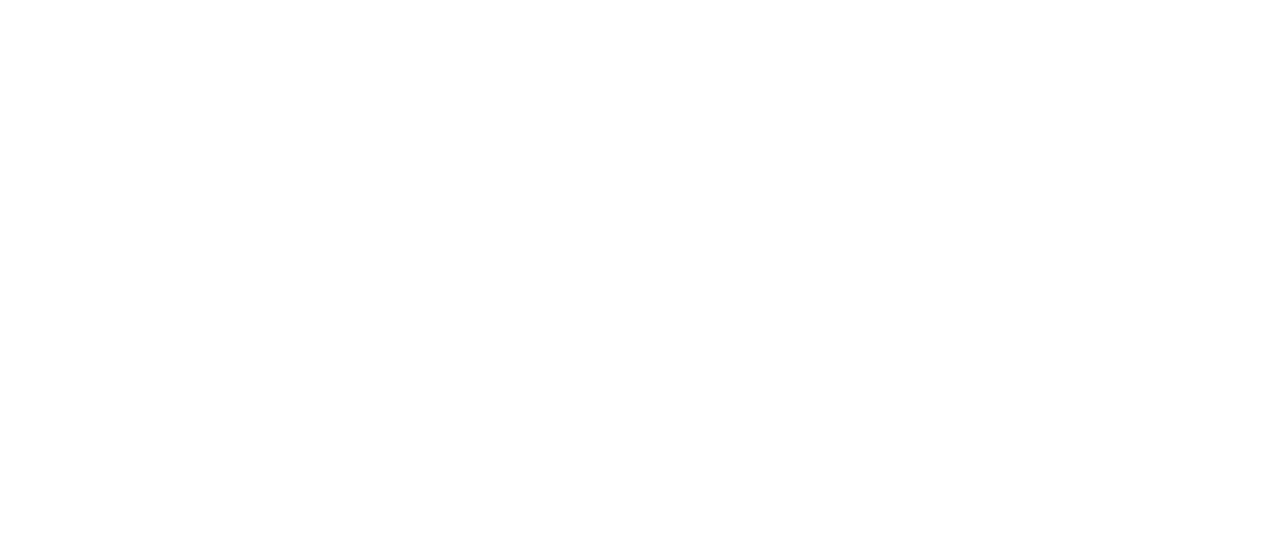
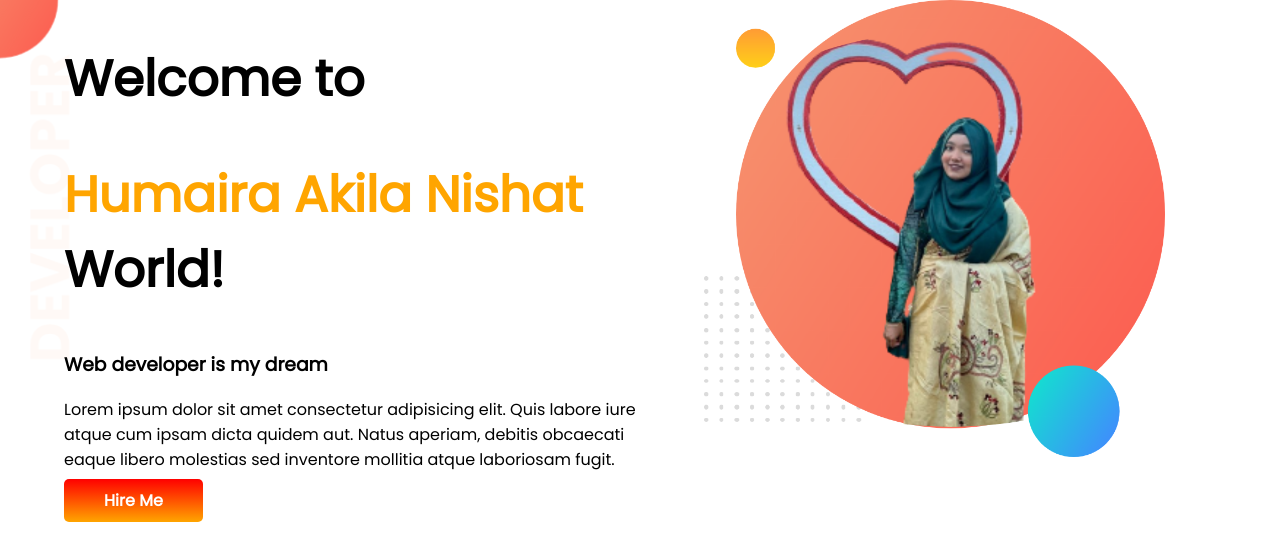
Before and after one commit to nishat71/developer-portfolio, a plain HTML site: page index.html in a window 1280 px wide. Drawn offline with Linux system fonts and the light colour scheme.

Commit message:
top banner added

```diff
--- a/index.html
+++ b/index.html
@@ -5,9 +5,23 @@
     <meta http-equiv="X-UA-Compatible" content="IE=edge">
     <meta name="viewport" content="width=device-width, initial-scale=1.0">
     <link rel="stylesheet" href="style.css">
+    <link rel="preconnect" href="https://fonts.googleapis.com">
+    <link rel="preconnect" href="https://fonts.gstatic.com" crossorigin>
+    <link href="https://fonts.googleapis.com/css2?family=Poppins&display=swap" rel="stylesheet">
     <title>Humaira Akila Nishat Portfolio</title>
 </head>
 <body>
-
+    <section class="top-banner">
+        <div class="half-width">
+            <h1>Welcome to </h1>
+            <h1><span class="span-color">Humaira Akila    Nishat</span> World!</h1>
+            <h3>Web developer is my dream</h3>
+            <p>Lorem ipsum dolor sit amet consectetur adipisicing elit. Quis labore iure atque cum ipsam dicta quidem aut. Natus aperiam, debitis obcaecati eaque libero molestias sed inventore mollitia atque laboriosam fugit.</p>
+            <a class="link-button" target="blank" href="https://www.linkedin.com/in/humaira-akila-nishat-38360622a/">Hire Me</a>
+        </div>
+        <div class="half-width">
+            <img src="images/nishat.png" alt="">
+        </div>
+    </section>
 </body>
 </html>
--- a/style.css
+++ b/style.css
@@ -0,0 +1,40 @@
+body {
+    font-family: 'Poppins', sans-serif;
+    margin: 0;
+}
+
+h1 {
+    font-size: 50px;
+}
+
+.span-color {
+    color: orange;
+}
+
+section {
+    display: flex;
+}
+
+.half-width {
+    width: 50%;
+    padding-left: 5%;
+}
+
+.half-width img {
+    width: 80%;
+}
+
+.link-button {
+    /* background-color: red; */
+    background-image: linear-gradient(red, orange);
+    color: white;
+    padding: 10px 40px;
+    border-radius: 5px;
+    text-decoration: none;
+    font-weight: 700;
+}
+
+.top-banner {
+    background-image: url(images/top-banner.png);
+    background-repeat: no-repeat;
+}
```
Also changed, not shown: images/nishat.png (renamed from images/my-bg.png).
